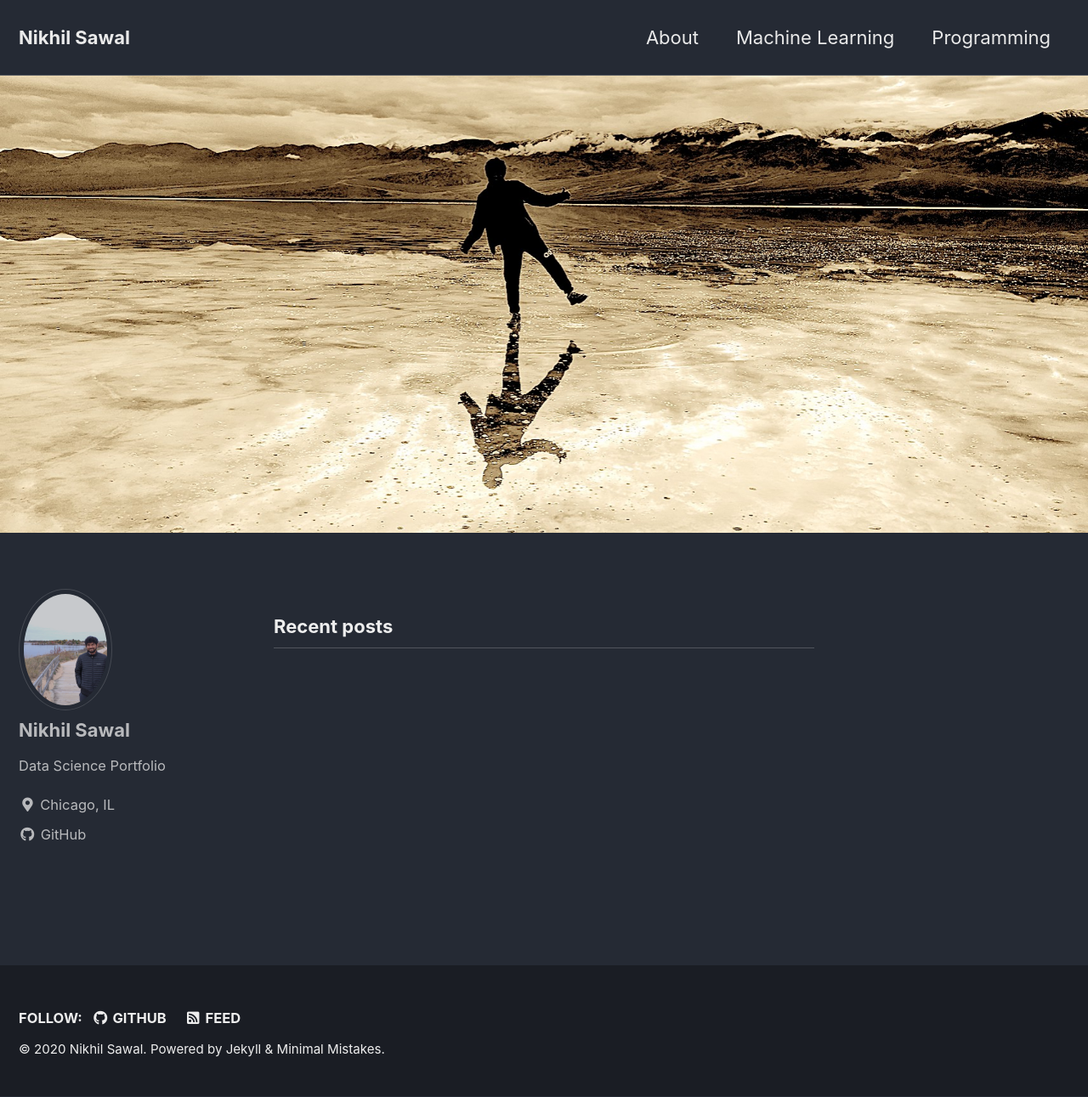
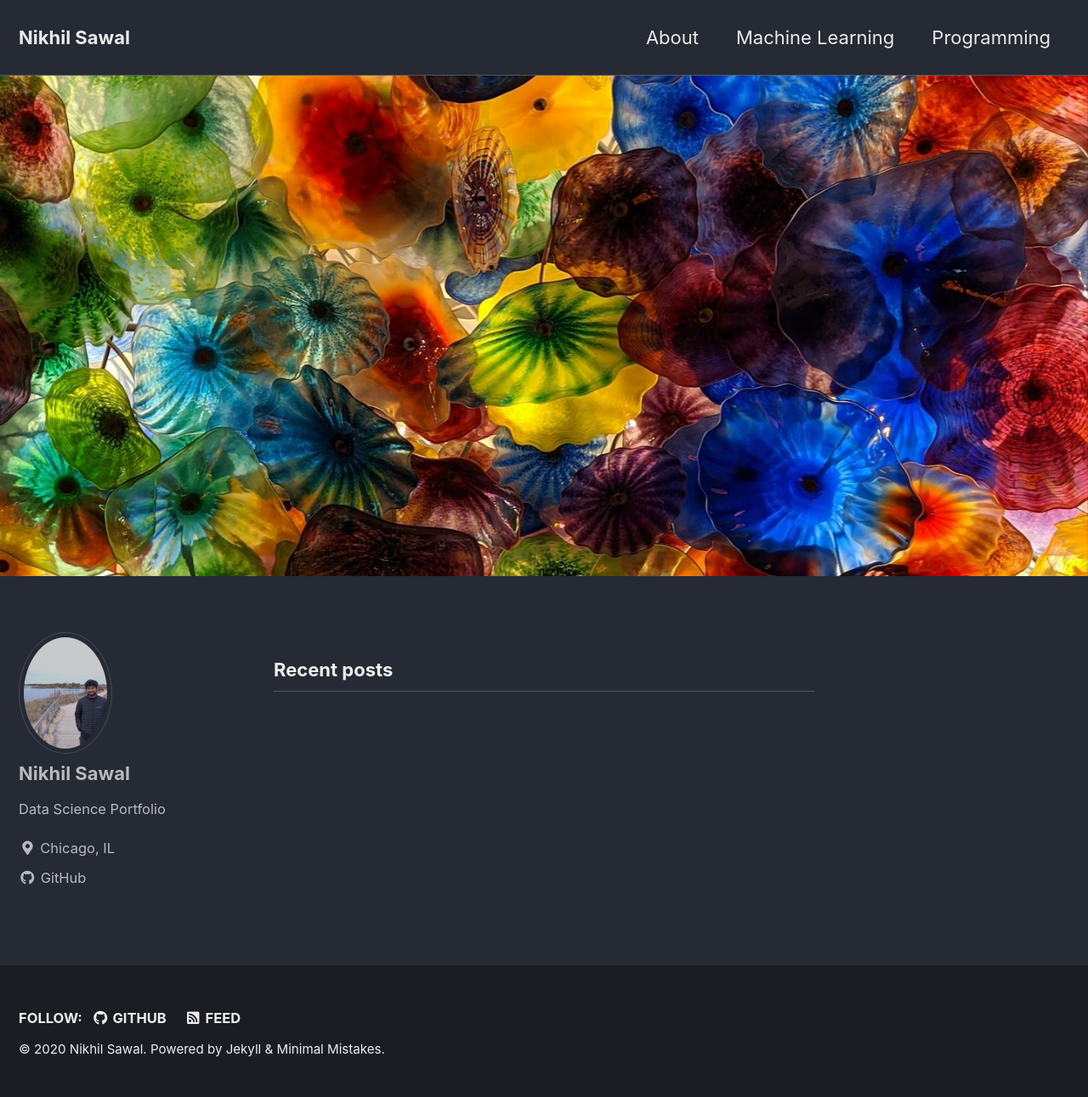
Before and after one commit to NikhilSawal/NikhilSawal.github.io, a Jekyll site: the page built from index.html, in a window 1280 px wide and 1291 px high. Shown: the whole window at 85% size. Built offline with Jekyll 4.4.1, drawn with Linux system fonts in a browser that asks for light colours; cached includes are drawn as plain includes; the list of posts is cut into pages by our own code.

Commit message:
Removes unwanted images

```diff
--- a/index.html
+++ b/index.html
@@ -2,5 +2,5 @@
 layout: home
 author_profile: true
 header:
-    image: "/images/death_valley.jpg"
+    image: "/images/umb.jpg"
 ---
```
Also changed, not shown: _pages/about.md (+0 -1 lines), _pages/machinelearning.md (+0 -1 lines).
